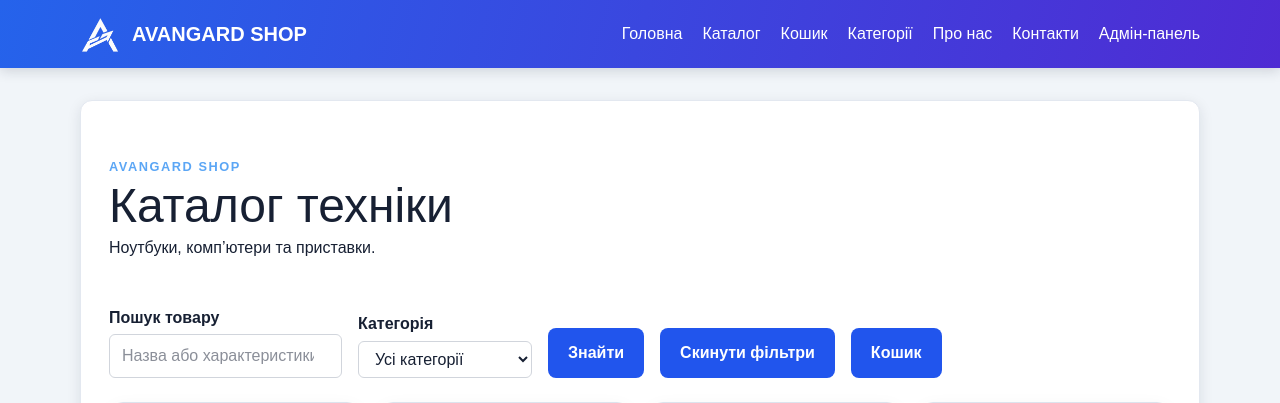
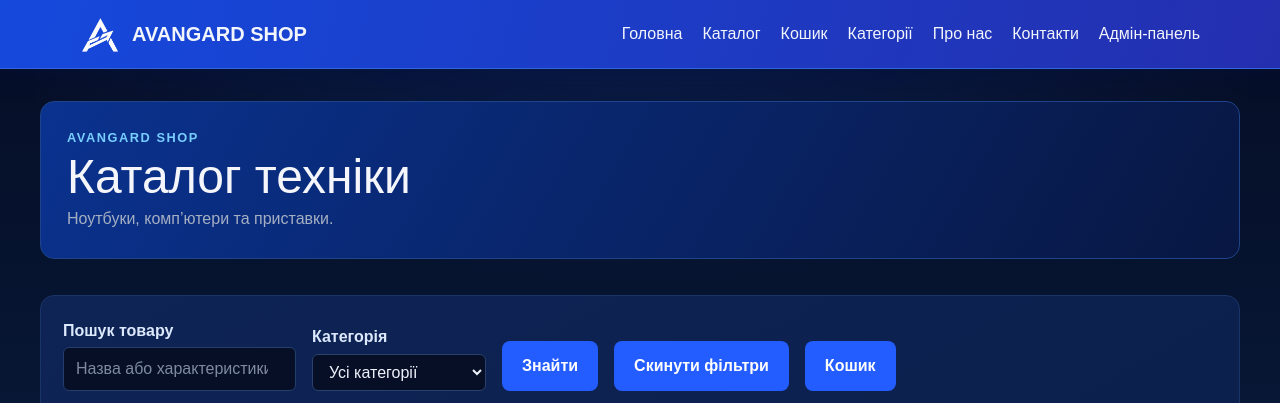
Before and after one commit to The-Avangard/Lab-04, a Flask app: page /catalog in a window 1280 px wide. Shown: the top 403 px of the page. Run offline with Flask 3, Linux system fonts and the light colour scheme; data comes from the database, SQL or seed files in the repository; both versions use the stored data as it was after the commit.

Commit message:
Оновлення інтерфейсу сайту
Co-Authored-By: Mphizard <338505710+Mphizard@users.noreply.github.com>
Co-Authored-By: andrii <264689550+shulgaaa294-stack@users.noreply.github.com>

```diff
--- a/static/css/style.css
+++ b/static/css/style.css
@@ -360,3 +360,132 @@ main {
         height: 240px;
     }
 }
+
+/* Dark-blue interface */
+:root { color-scheme: dark; color: #eef2fa; background: #050d25; }
+body.theme-dark {
+    color: #eef2fa;
+    background:
+        radial-gradient(ellipse 58rem 30rem at 50% -8%, rgb(24 83 220 / 24%), transparent 72%),
+        radial-gradient(ellipse 40rem 36rem at 100% 100%, rgb(27 73 190 / 17%), transparent 74%),
+        linear-gradient(180deg, #050d25 0%, #071735 52%, #040a1c 100%);
+    background-attachment: fixed;
+}
+body.theme-dark a { color: #77caff; }
+body.theme-dark a:hover { color: #b5e8ff; }
+body.theme-dark .site-main { width: min(1200px, calc(100% - 40px)); padding: 0; border: 0; background: transparent; box-shadow: none; }
+body.theme-dark .site-nav { background: linear-gradient(105deg, #1549dc, #242faf); border-bottom: 1px solid #3264df; box-shadow: 0 5px 22px rgb(0 15 62 / 42%); }
+body.theme-dark .site-nav a, body.theme-dark .site-nav a:visited { color: #f2f5fc; }
+body.theme-dark .site-nav a:hover { color: #8adfff; }
+body.theme-dark .cart-count { color: #06142a; background: #70dcff; }
+body.theme-dark .site-footer { border-top: 1px solid #173368; color: #a5badb; background: #040b1d; }
+body.theme-dark .page-intro { margin-bottom: 24px; padding: 26px; border: 1px solid #1e4388; border-radius: 14px; color: #eef2fa; background: linear-gradient(120deg, #0a328f, #081742); }
+body.theme-dark .page-intro h1, body.theme-dark h2, body.theme-dark h3 { color: #f4f6fb; }
+body.theme-dark .page-intro > p:not(.eyebrow), body.theme-dark .note { color: #a5afc2; }
+body.theme-dark .eyebrow, body.theme-dark .product-type { color: #78cfff; }
+body.theme-dark .hero { border: 1px solid #1e4388; background: linear-gradient(120deg, #09266c, #071539); }
+body.theme-dark .highlight-list article, body.theme-dark .product-card, body.theme-dark .category-card, body.theme-dark .contact-card, body.theme-dark .about-content, body.theme-dark .catalog-section { color: #dce8fc; background: linear-gradient(150deg, #0e2455, #071639); border: 1px solid #193467; }
+body.theme-dark .catalog-section { padding: 22px; border-radius: 14px; }
+body.theme-dark .product-type, body.theme-dark .note { color: #9ca9bf; }
+body.theme-dark .price { color: #78dfff; }
+body.theme-dark .product-image, body.theme-dark .hero-image { background: #f2f4f8; }
+body.theme-dark .button { color: #fff; background: #245dff; }
+body.theme-dark .button:hover { color: #fff; background: #3474ff; }
+body.theme-dark input:not([type="checkbox"]):not([type="radio"]), body.theme-dark select, body.theme-dark textarea { color: #eef2fa; background: #060f25; border-color: #243e6c; }
+body.theme-dark input::placeholder, body.theme-dark textarea::placeholder { color: #7f8aa0; }
+body.theme-dark table { color: #dce4f2; }
+body.theme-dark td, body.theme-dark th, body.theme-dark .border-gray-200, body.theme-dark .border-gray-300 { border-color: #29416c; }
+body.theme-dark .text-blue-700 { color: #78cfff; }
+body.theme-dark .text-red-700 { color: #ff8b9b; }
+body.theme-dark .bg-red-50 { color: #ffc1ca; background: #35131d; }
+body.theme-dark .bg-green-50 { color: #b5f4d8; background: #0e2c24; }
+
+/* Home page */
+.home-visually-hidden {
+    position: absolute;
+    width: 1px;
+    height: 1px;
+    overflow: hidden;
+    clip: rect(0, 0, 0, 0);
+    white-space: nowrap;
+}
+
+.home-banner-wrap {
+    position: relative;
+    overflow: hidden;
+    border-radius: 14px;
+    background: #06132e;
+}
+
+.home-banner {
+    display: block;
+    width: 100%;
+    height: auto;
+}
+
+.home-button {
+    position: absolute;
+    top: 60%;
+    left: 5.5%;
+    margin: 0;
+}
+
+.home-categories {
+    margin-top: 22px;
+}
+
+.home-category-heading {
+    display: flex;
+    align-items: center;
+    justify-content: space-between;
+    gap: 16px;
+    margin-bottom: 12px;
+}
+
+.home-category-heading h2 {
+    margin: 0;
+    color: #f4f6fb;
+    font-size: 1.25rem;
+}
+
+.home-category-heading > a {
+    color: #63caff;
+    font-size: 0.9rem;
+    text-decoration: none;
+}
+
+.home-links {
+    display: grid;
+    grid-template-columns: repeat(3, minmax(0, 1fr));
+    gap: 12px;
+}
+
+.home-links a {
+    display: block;
+    overflow: hidden;
+    border-radius: 16px;
+    text-decoration: none;
+    transition: transform 0.2s ease, box-shadow 0.2s ease;
+}
+
+.home-links a:hover {
+    transform: translateY(-3px);
+    box-shadow: 0 0 20px rgb(24 119 255 / 24%);
+}
+
+.home-links img {
+    display: block;
+    width: 100%;
+    height: auto;
+    aspect-ratio: 2.75 / 1;
+    border-radius: 16px;
+    object-fit: cover;
+}
+
+@media (max-width: 700px) {
+    body.theme-dark .site-main { width: min(100% - 28px, 560px); }
+    .home-banner-wrap { padding-bottom: 10px; }
+    .home-button { position: static; display: inline-block; margin: 10px 0 0 4%; }
+    .home-category-heading h2 { font-size: 1.05rem; }
+    .home-links { grid-template-columns: 1fr; gap: 8px; }
+}
--- a/templates/base.html
+++ b/templates/base.html
@@ -63,7 +63,7 @@
     </style>
 </head>
 
-<body class="bg-slate-100">
+<body class="theme-dark">
     <nav class="site-nav">
         <div class="nav-inner">
             <a
```
Also changed, not shown: db.sqlite, static/images/avangard-banner.png (added), static/images/category-computers.png (added), static/images/category-consoles.png (added), static/images/category-laptops.png (added).
